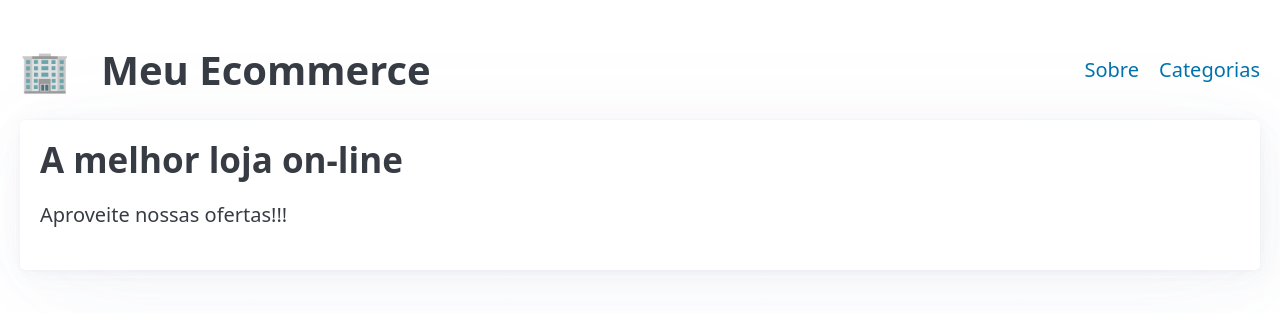
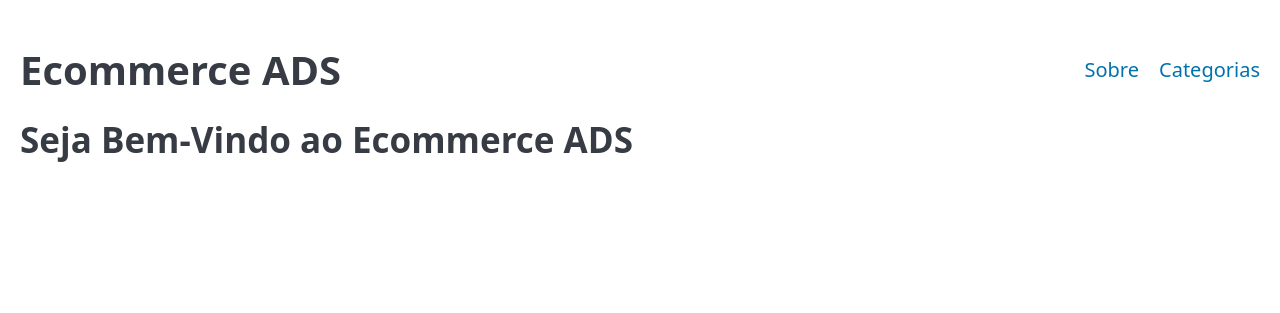
Before and after one commit to PedroSawczuk/Ecommerce, a Django app: page / in a window 1280 px wide. Shown: the top 313 px of the page. Run offline with Django 5.2, Linux system fonts and the light colour scheme; some libraries are stand-ins or nearby versions.

Commit message:
Alterando HTML

```diff
--- a/app/templates/base.html
+++ b/app/templates/base.html
@@ -12,7 +12,7 @@
     <main class="container-fluid">
         <nav>
             <ul>
-                <li style="font-size:2rem"><strong>🏢&nbsp;&nbsp;&nbsp;Meu Ecommerce</strong></li>
+                <li style="font-size:2rem"><strong>Ecommerce ADS </strong></li>
             </ul>
             <ul>
                 <li><a href="#">Sobre</a></li>
--- a/app/templates/index.html
+++ b/app/templates/index.html
@@ -1,11 +1,8 @@
 {% extends 'base.html' %}
 
-{% block titulo %}Meu Ecommerce 2024 - Catálogo de Produtos{% endblock %}
+{% block titulo %}Ecommerce ADS - Catálogo de Produtos{% endblock %}
 
 {% block conteudo %}
-<article>
-    <h2>A melhor loja on-line</h2>
-    <p>Aproveite nossas ofertas!!!</p>
-</article>
+    <h2>Seja Bem-Vindo ao Ecommerce ADS</h2>
 
 {% endblock %}
--- a/app/templates/produtos/categorias.html
+++ b/app/templates/produtos/categorias.html
@@ -1,6 +1,6 @@
 {% extends 'base.html' %}
 
-{% block titulo %}Meu Ecommerce - Categorias {% endblock %}
+{% block titulo %}Ecommerce ADS - Categorias {% endblock %}
 
 {% block conteudo %}
 <article>
--- a/app/templates/produtos/listarprodutos.html
+++ b/app/templates/produtos/listarprodutos.html
@@ -1,7 +1,7 @@
 {% extends 'base.html' %}
 {% load static %}
 
-{% block titulo %}Meu Ecommerce - produtos{% endblock %}
+{% block titulo %}Ecommerce ADS - produtos{% endblock %}
 
 {% block conteudo %}
 <article>
```
